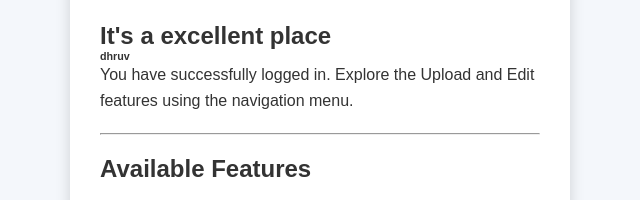
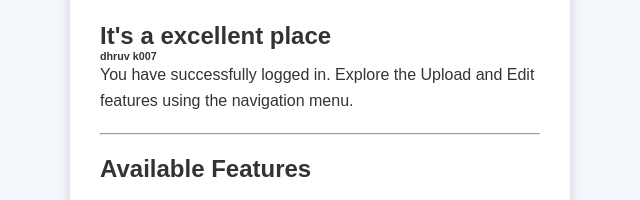
Before and after one commit to DHRUV10-R/Devops_CI-CD_pratical, a plain HTML site: page home.html in a window 1280 px wide. Shown: the part 205-405 px from the top of the page, 320-960 px from the left. Drawn offline with Linux system fonts and the light colour scheme.

Commit message:
Update home.html

```diff
--- a/home.html
+++ b/home.html
@@ -29,7 +29,7 @@
 
             <h1>Welcome to My Web Application</h1>
             <h2>It's a excellent place </h2>
-            <h6>dhruv</h6>
+            <h6>dhruv k007</h6>
 
 <p>
     You have successfully logged in.
```
